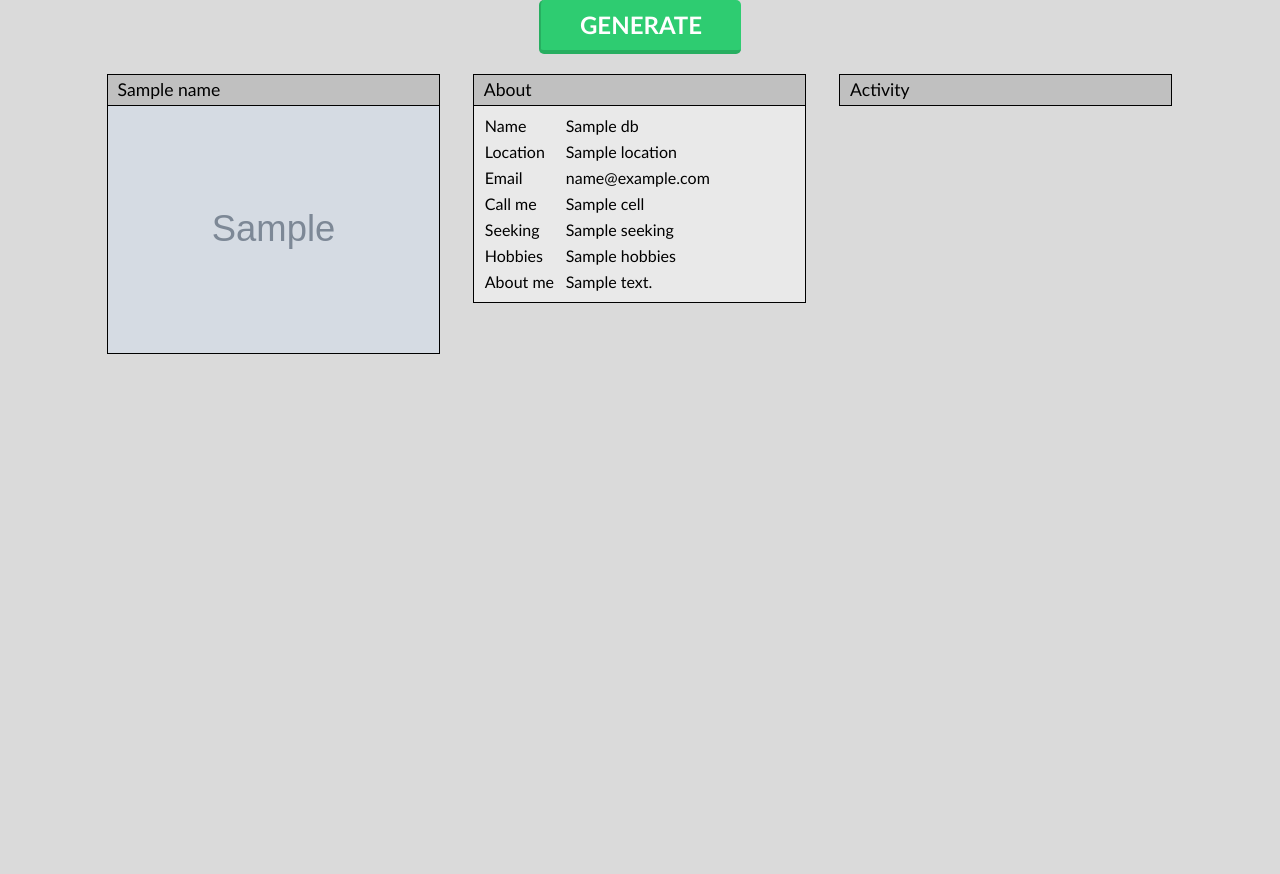
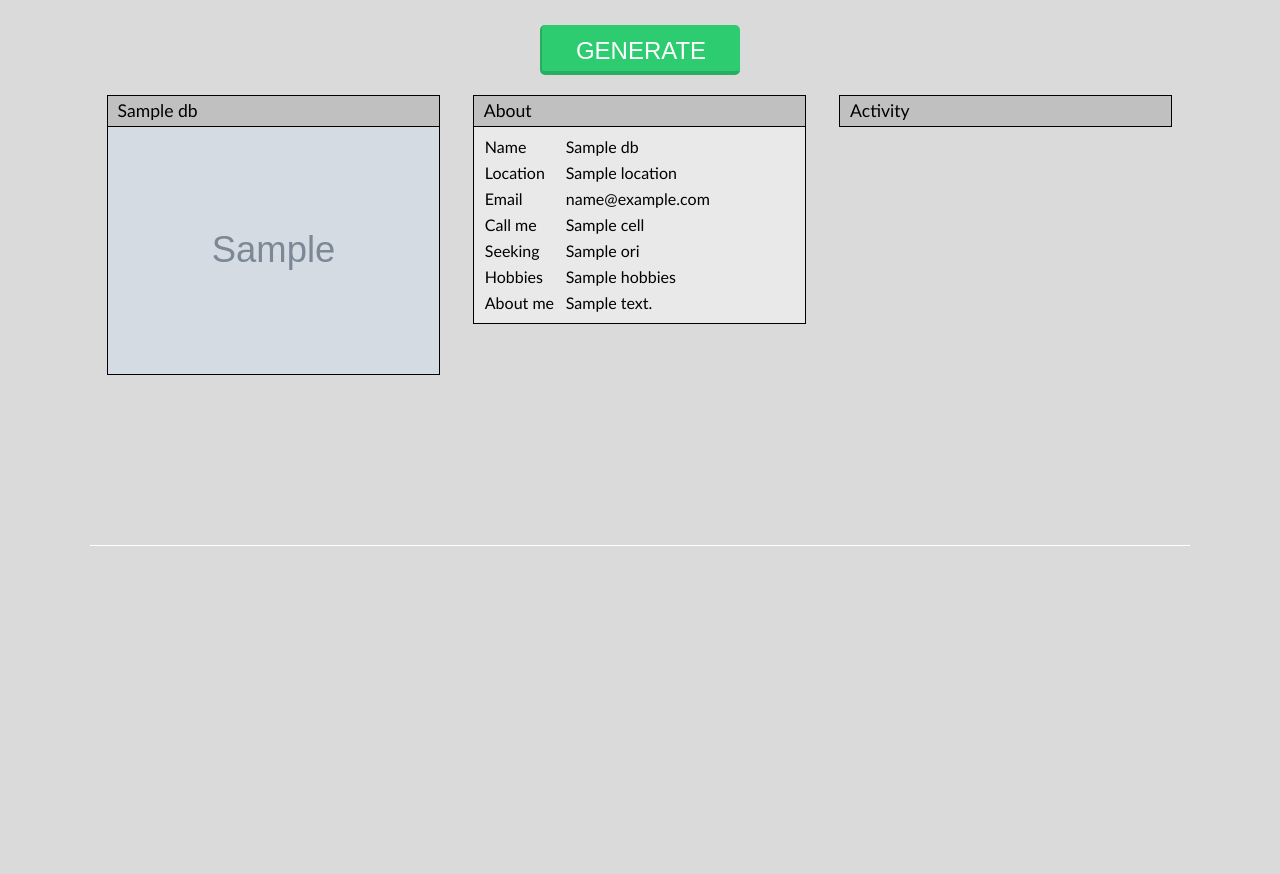
Before and after one commit to stuycs-softdev/proj2-pd6-05-FunThingsAreFun, a Flask app: template templates/template.profile.html in a window 1280 px wide. After the commit the page ends 546 px from the top, so only its background shows below. Run offline with Flask 2, Linux system fonts and the light colour scheme; the template is opened without the code that fills it: most values are stand-ins (such as "Sample title", 1, 10 or a date in 2020); grey boxes marked "Sample" are stand-in pictures.

Commit message:
added the templating. stil incomplete

```diff
--- a/app.py
+++ b/app.py
@@ -11,10 +11,15 @@ app = Flask(__name__)
 app.secret_key = 'abcd'
 app.debug = True
 
-@app.route("/profile")
+@app.route("/profile", methods=['GET','POST'])
 def profile():
-    print(session.get('username'))
-    return render_template("template.profile.html",db=db.fakes.find({'username':session.get('username')}))
+    if request.method=="GET":
+	return render_template("template.profile.html",db=db.fakes.find({'user':session.get('username')}))
+    else:
+	print(session['username'] + "hello")
+	utils.addRandUser(session['username']);
+	return render_template("template.profile.html",db=db.fakes.find({'user':session['username']}))
+
 
 @app.route('/')
 def index():
--- a/randomuser.py
+++ b/randomuser.py
@@ -16,8 +16,8 @@ def getStuff():
     try:
 	response = urlopen(request)
 	results = response.read()
-	data=json.loads(data)
-	data = data['results'][0]
+	data=json.loads(results)
+	data = data['results'][0]['user']
 
 
         #results=results.lstrip('{"results":')
--- a/static/css/style.css
+++ b/static/css/style.css
@@ -6,19 +6,37 @@ body
     font-family:Trebuchet MS;
 }
 
-div#generate
+#generate
 {
+    display:block;
     margin:0 auto;
     border-radius:5px;
     height:50px;
     width:200px;
     background-color:#2ECC71;
+    border:0px;
     border-bottom:4px solid #27AE60;
     border-left:2px solid #27AE60;
     text-align:center;
     color:white;
     line-height:50px;
     cursor:pointer;
+    font-size:1.5em;
+    margin-top:25px;
+}
+
+#generate:active{
+    border:0px;
+}
+
+ul {
+    list-style-type: none;
+    padding:0px;
+    margin:0px;
+}
+
+ul > li {
+    display:block;
 }
 
 
@@ -30,7 +48,9 @@ div.profile
     min-width:900px;
     max-width:1100px;
     height:auto;
-    min-height:800px;
+    min-height:450px;
+    margin-bottom:50px;
+    border-bottom:1px solid white;
 }
 
 img.propic {
--- a/templates/template.profile.html
+++ b/templates/template.profile.html
@@ -6,15 +6,17 @@
     <script src="/static/js/gen.js"></script>
         </head>
         <body>
-            <div id="generate">
-                <h2>GENERATE</h2>
-            </div>
+	    <form method="POST">
+		<input type ="submit"  id="generate" value="GENERATE"/>
+	    </form>
+	    <ul>
 	    {% for x in db %}
+	    <li>
             <div class="profile">
                 <div>
                     <div class="container">
-                        <header>{{name}}</header>
-			<img class="propic" src="{{image}}" />
+                        <header>{{x.name}}</header>
+			<img class="propic" src="{{x.image}}" />
                     </div>
                 </div>
                 <div>
@@ -39,7 +41,7 @@
                             </tr>
                             <tr>
                                 <td>Seeking</td>
-                                <td>{{x.seeking}}</td>
+                                <td>{{x.ori}}</td>
                             </tr>
                             <tr>
                                 <td>
@@ -66,7 +68,9 @@
                     </div>
                 </div>
             </div>
+	    </li>
 	    {% endfor %}
+	</ul>
         </body>
 
 
```
